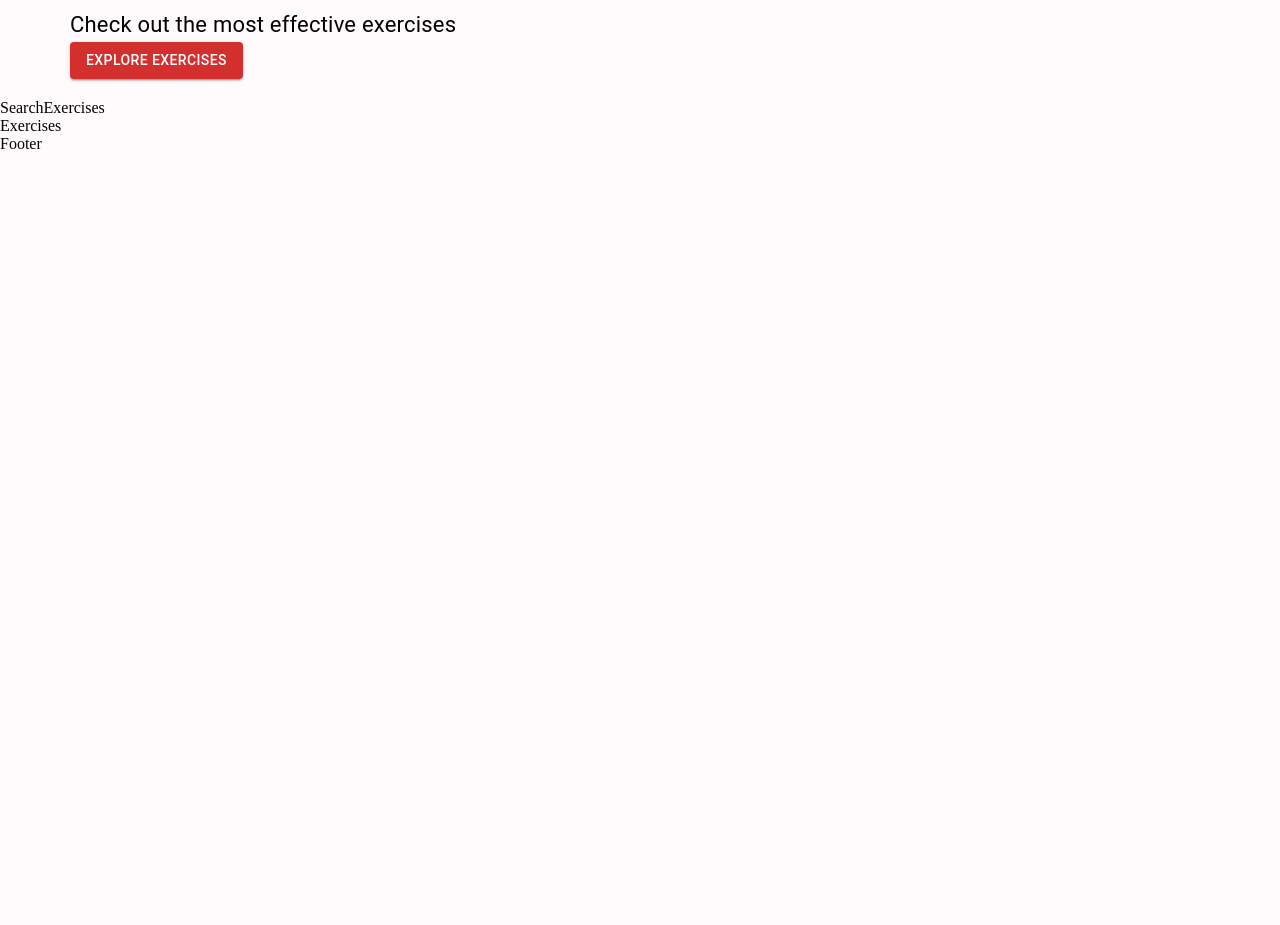
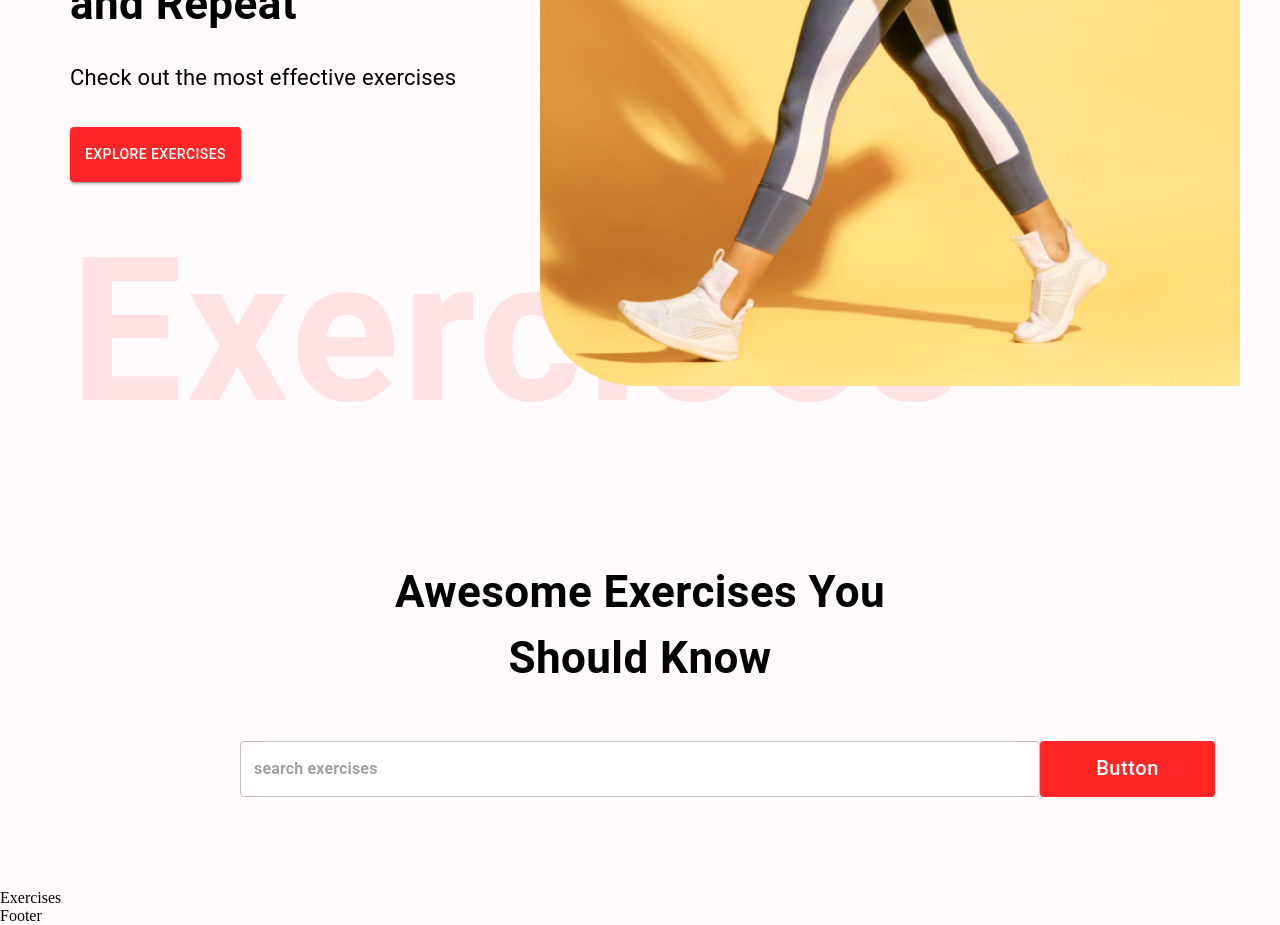
Before and after one commit to shokhaway01/gym-react, a React (Create React App) app in the folder gym/: page / in a window 1280 px wide. Shown: the part 480-1405 px from the top of the page. Before the commit the page ends 800 px from the top, so only its background shows below. Built offline with nearby package versions, Linux system fonts and the light colour scheme.

Commit message:
new commit(searchbar)

```diff
--- a/gym/src/components/Herobanner.js
+++ b/gym/src/components/Herobanner.js
@@ -1,6 +1,6 @@
 import React from 'react'
 import { Box,Stack,Typography,Button } from "@mui/material"
-
+import HerobannerImage from '../assets/images/banner.png'
 
 const Herobanner = () => {
   return (
@@ -35,18 +35,47 @@ const Herobanner = () => {
                 }
             }
         }
-        >
+        mb={'23px'}
+        mt={'30px'}
+       >
             Sweat, Smile <br/> and Repeat
         </Typography>
 
-        <Typography fontSize="22px" lineHeight="35px">
+        <Typography fontSize="22px" lineHeight="35px" mb={4}>
             Check out the most effective exercises
         </Typography>
 
 
-        <Button variant='contained' color='error'>
+        <Button variant='contained' color='error' href='#exercises'
+            sx={
+                {
+                    backgroundColor:'#FF2526',
+                    padding:'15px',
+                }
+            }
+        >
             Explore Exercises
         </Button>
+
+        <Typography
+            fontWeight={700}
+            color="#ff2625"
+            fontSize={'200px'}
+            letterSpacing={'4px'}
+            sx={
+                {
+                    opacity:0.1,
+                    display:{
+                        lg:'block',
+                        xs:'none'
+                    }
+                }
+            }
+        >
+            Exercises
+        </Typography>
+        <img src={HerobannerImage} alt='banner' className='hero-banner-img'/>
+
     </Box>
   )
 }
--- a/gym/src/components/SearchExercises.js
+++ b/gym/src/components/SearchExercises.js
@@ -1,8 +1,70 @@
+import { useEffect, useState } from "react"
 import React from 'react'
+import { Box,Button,Stack,TextField,Typography } from "@mui/material"
 
 const SearchExercises = () => {
   return (
-    <div>SearchExercises</div>
+    <Stack
+        alignItems={'center'}
+        mt={'37px'}
+        justifyContent={'center'}
+        p={'20px'}
+    >
+        <Typography
+            textAlign={'center'}
+            fontWeight={'700'}
+            sx={{fontSize:{lg:'44px',xs:'30px'}}}
+            mb={'50px'}
+>
+            Awesome Exercises You <br/>Should Know
+        </Typography>
+        <Box position={'relative'} mb={'72px'}>
+            <TextField
+                sx={
+                {
+                    input:{
+                        fontWeight:'700',
+                        border:'none',
+                        borderRadius:'5px'
+                    },
+
+                    width:{
+                        lg:"800px",
+                        xs:"350px"
+                    },
+                    backgroundColor:"#fff",
+                    borderRadius:'40px'
+                }
+                }
+                height='76px'
+                value={''}
+                onChange={(e)=>{}}
+                placeholder="search exercises"
+                type="text"
+            />
+            <Button className="search-btn"
+                sx={
+                    {
+                        backgroundColor:"#ff2625",
+                        color:'#fff',
+                        textTransform:'none',
+                        width:{
+                            lg:'175px',
+                            xs:'880px'
+                        },
+                        fontSize:{
+                            lg:'20px',
+                            xs:'14px'
+                        },
+                        height:'56px',
+                        position:"absolute"
+                    }
+                }
+            >
+                Button
+            </Button>
+        </Box>
+    </Stack>
   )
 }
 
```
